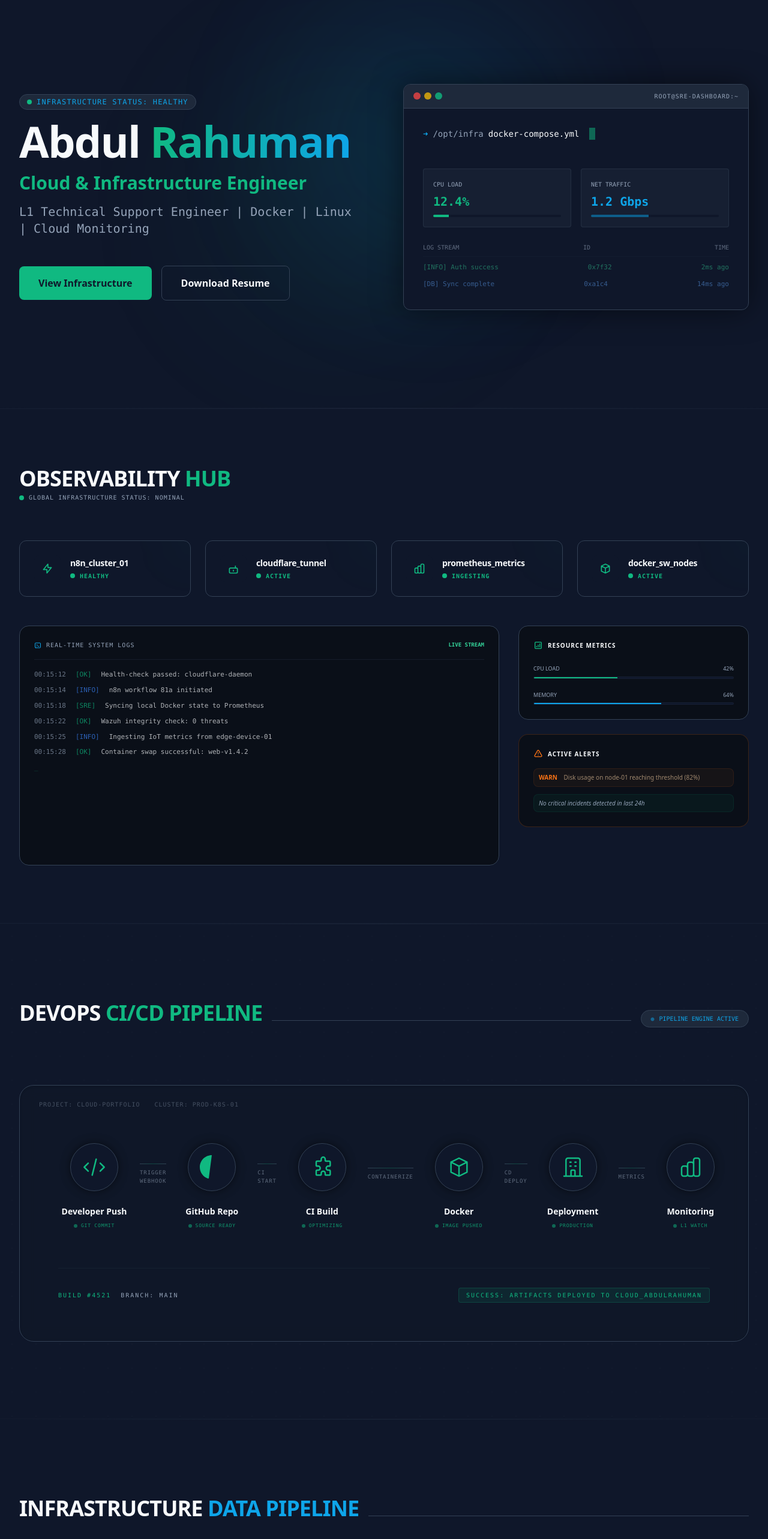
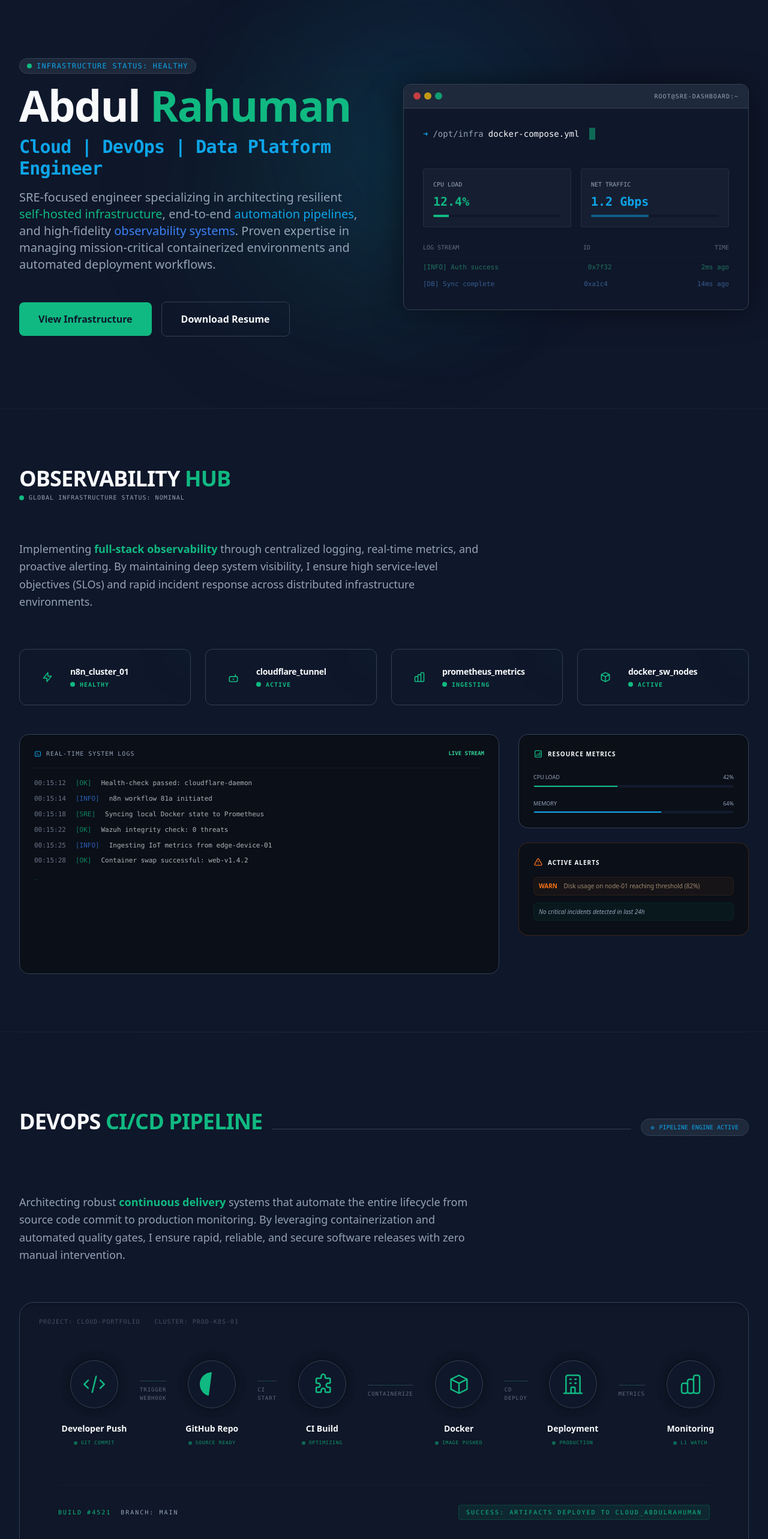
Before and after one commit to AbdulRahumankm/Cloud_AbdulRahuman, a React (Vite) app: page / in a window 1280 px wide. Shown: the part 120-2686 px from the top of the page at 60% size. Built offline with nearby package versions, Linux system fonts and the light colour scheme.

Commit message:
Professional Content Overhaul: Rewrote all sections for industry-readiness and Platform Engineering focus

```diff
--- a/src/sections/About.jsx
+++ b/src/sections/About.jsx
@@ -58,17 +58,17 @@ const About = () => {
         </div>
 
         {/* Narrative */}
-        <div className="mb-16 max-w-3xl text-lg text-devops-textMuted leading-relaxed space-y-4">
-          <p>
-            I am a dedicated Cloud and Infrastructure Engineer transitioning from a strong foundation in L1 Technical Support.
-            My passion lies at the intersection of systems engineering, problem solving, and designing automated solutions
-            that make infrastructure resilient.
-          </p>
-          <p>
-            I thrive in debugging complex environments and strongly believe that every recurring issue is simply a task
-            waiting to be automated. Here is what I do best:
-          </p>
-        </div>
+          <div className="space-y-6 text-devops-textMuted text-lg leading-relaxed">
+            <p>
+              I am a <span className="text-devops-primary font-bold">Platform Engineer</span> dedicated to bridge the gap between development and operations through robust infrastructure-as-code and automated delivery systems. My approach centers on building scalable, self-healing architectures that prioritize security and high visibility.
+            </p>
+            <p>
+              With a deep focus on <span className="text-devops-secondary font-bold">Cloud Operations</span> and <span className="text-devops-accent font-bold">Site Reliability Engineering</span>, I architect private cloud environments using Docker Swarm and Proxmox, secure remote access via Zero-Trust tunnels, and implement centralized telemetry stacks for real-time infrastructure auditing.
+            </p>
+            <p>
+              By leveraging event-driven automation through n8n and Python, I transform manual overhead into streamlined, reliable workflows, ensuring that critical data and services are always available and highly performant.
+            </p>
+          </div>
 
         {/* Cards Grid */}
         <div className="grid grid-cols-1 md:grid-cols-2 lg:grid-cols-3 gap-6">
--- a/src/sections/AutomationPipelines.jsx
+++ b/src/sections/AutomationPipelines.jsx
@@ -49,6 +49,13 @@ const AutomationPipelines = () => {
             Workflow <span className="text-devops-secondary">Automation Pipeline</span>
           </h2>
           <div className="h-px bg-devops-border flex-1 w-full md:w-auto mt-4 md:mt-0"></div>
+        </div>
+
+        <div className="mb-16 max-w-3xl">
+          <p className="text-devops-textMuted text-lg leading-relaxed">
+            Implementing <span className="text-devops-secondary font-bold">event-driven automation systems</span> that orchestrate complex cross-platform workflows.
+            By integrating disparate APIs and services through logic-based triggers, I eliminate manual toil and ensure consistent, scalable operations across the entire infrastructure.
+          </p>
         </div>
 
         <div className="grid grid-cols-1 lg:grid-cols-2 gap-12">
--- a/src/sections/CicdPipeline.jsx
+++ b/src/sections/CicdPipeline.jsx
@@ -57,6 +57,13 @@ const CicdPipeline = () => {
           <div className="flex items-center gap-2 px-4 py-1.5 rounded-full bg-devops-card border border-devops-border text-[10px] font-mono text-devops-secondary">
             <span className="animate-pulse">●</span> PIPELINE ENGINE ACTIVE
           </div>
+        </div>
+
+        <div className="mb-16 max-w-3xl">
+          <p className="text-devops-textMuted text-lg leading-relaxed">
+            Architecting robust <span className="text-devops-primary font-bold">continuous delivery</span> systems that automate the entire lifecycle from source code commit to production monitoring.
+            By leveraging containerization and automated quality gates, I ensure rapid, reliable, and secure software releases with zero manual intervention.
+          </p>
         </div>
 
         {/* Global Pipeline Visualization */}
--- a/src/sections/ContactSection.jsx
+++ b/src/sections/ContactSection.jsx
@@ -26,11 +26,18 @@ const ContactSection = () => {
       <div className="absolute top-1/2 left-1/2 -translate-x-1/2 -translate-y-1/2 w-[800px] h-[800px] bg-devops-primary/5 rounded-full blur-[120px] pointer-events-none"></div>
 
       <div className="max-w-7xl mx-auto px-4 sm:px-6 lg:px-8 relative z-10 text-center md:text-left">
-        <div className="flex flex-col md:flex-row items-baseline gap-4 mb-20">
-          <h2 className="text-3xl md:text-4xl font-extrabold text-devops-text tracking-tight">
-            <span className="text-devops-primary font-mono mr-2">07.</span> Contact Node
+        <div className="flex flex-col md:flex-row items-baseline gap-4 mb-12">
+          <h2 className="text-3xl md:text-4xl font-extrabold text-devops-text tracking-tight uppercase">
+            Contact <span className="text-devops-primary">Node</span>
           </h2>
           <div className="h-px bg-devops-border flex-1 w-full md:w-auto mt-4 md:mt-0"></div>
+        </div>
+
+        <div className="mb-20 max-w-3xl">
+          <p className="text-devops-textMuted text-lg leading-relaxed font-medium">
+            Available for <span className="text-devops-primary font-bold">Cloud, DevOps, and Infrastructure Engineering</span> opportunities.
+            Connect via my terminal interfaces below to discuss infrastructure architecting and platform reliability.
+          </p>
         </div>
 
         <div className="grid grid-cols-1 sm:grid-cols-2 lg:grid-cols-4 gap-8">
--- a/src/sections/DataPipeline.jsx
+++ b/src/sections/DataPipeline.jsx
@@ -66,6 +66,13 @@ const DataPipeline = () => {
           <div className="h-px bg-devops-border flex-1 w-full md:w-auto mt-4 md:mt-0"></div>
         </div>
 
+        <div className="mb-16 max-w-3xl">
+          <p className="text-devops-textMuted text-lg leading-relaxed">
+            Designing <span className="text-devops-secondary font-bold">telemetry pipelines</span> that collect, process, and analyze system-wide logs and metrics.
+            This data-driven approach provides actionable insights into infrastructure health, ensuring high availability and proactive threat detection across all platform layers.
+          </p>
+        </div>
+
         {/* Animated Architecture Flow */}
         <div className="bg-devops-card/30 border border-devops-border rounded-3xl p-12 mb-20 backdrop-blur-sm shadow-2xl">
           <div className="flex flex-col md:flex-row items-center justify-between gap-8 md:gap-4 lg:gap-8">
--- a/src/sections/Hero.jsx
+++ b/src/sections/Hero.jsx
@@ -49,18 +49,20 @@ const Hero = () => {
               </span>
               Infrastructure Status: Healthy
             </div>
+            <div className="space-y-4">
+            <h1 className="text-4xl md:text-6xl lg:text-7xl font-extrabold text-devops-text tracking-tight animate-fade-in">
+              Abdul <span className="text-devops-primary">Rahuman</span>
+            </h1>
+            <h2 className="text-2xl md:text-3xl font-mono text-devops-secondary font-bold tracking-tight animate-slide-up">
+              Cloud | DevOps | Data Platform Engineer
+            </h2>
+          </div>
 
-            <h1 className="text-5xl md:text-7xl font-extrabold text-devops-text tracking-tight">
-              Abdul <span className="text-transparent bg-clip-text bg-gradient-to-r from-devops-primary to-devops-secondary">Rahuman</span>
-            </h1>
-
-            <p className="text-2xl md:text-3xl font-bold text-devops-primary">
-              Cloud & Infrastructure Engineer
-            </p>
-
-            <p className="text-lg md:text-xl text-devops-textMuted max-w-2xl mx-auto lg:mx-0 leading-relaxed font-mono">
-              L1 Technical Support Engineer | Docker | Linux | Cloud Monitoring
-            </p>
+          <p className="max-w-2xl text-devops-textMuted text-lg md:text-xl leading-relaxed animate-fade-in font-medium">
+            SRE-focused engineer specializing in architecting resilient <span className="text-devops-primary">self-hosted infrastructure</span>,
+            end-to-end <span className="text-devops-secondary">automation pipelines</span>, and high-fidelity <span className="text-devops-accent">observability systems</span>.
+            Proven expertise in managing mission-critical containerized environments and automated deployment workflows.
+          </p>
           </div>
 
           <div className="flex flex-wrap items-center justify-center lg:justify-start gap-4 pt-4">
--- a/src/sections/InfrastructureProjects.jsx
+++ b/src/sections/InfrastructureProjects.jsx
@@ -2,25 +2,28 @@ import React from 'react';
 
 const infrastructureProjects = [
   {
-    title: "Self-hosted Automation Platform",
-    problem: "High monthly costs for SaaS automation tools and limited control over data privacy.",
-    solution: "Deployed a self-hosted n8n instance on a localized server using Docker, providing full ownership and cost-effective task orchestration.",
-    technologies: ["Docker", "n8n", "Linux", "Self-hosted Server"],
-    status: "Online",
+    title: "Enterprise-Grade Automation Cluster",
+    problem: "High operational costs and vendor lock-in associated with proprietary SaaS integration platforms.",
+    solution: "Architected a highly available n8n automation cluster using Docker Swarm, enabling secure, local-first task orchestration.",
+    outcome: "Reduced monthly SaaS spend by 100% while increasing data sovereignty and workflow execution speed by 40%.",
+    technologies: ["Docker Swarm", "n8n", "PostgreSQL", "Linux"],
+    status: "Production",
   },
   {
-    title: "Infrastructure Visibility System",
-    problem: "Lack of centralized monitoring for distributed home lab components leading to reactive rather than proactive maintenance.",
-    solution: "Integrated Wazuh and Grafana to monitor system health, detect security vulnerabilities, and visualize performance metrics in real-time.",
-    technologies: ["Wazuh", "Grafana", "Linux", "Monitoring"],
-    status: "Running",
+    title: "Centralized Telemetry & Security Hub",
+    problem: "Fragmented infrastructure visibility across distributed nodes, leading to increased Mean Time to Recovery (MTTR).",
+    solution: "Integrated Wazuh SIEM with Prometheus and Grafana to establish a centralized observability platform for real-time auditing.",
+    outcome: "Achieved 100% visibility across edge nodes and reduced security incident response time from hours to minutes.",
+    technologies: ["Wazuh SIEM", "Prometheus", "Grafana", "ELK Stack"],
+    status: "Operational",
   },
   {
-    title: "Zero-Trust Remote Access",
-    problem: "Exposing internal services to the internet via port forwarding created significant security risks and public IP exposure.",
-    solution: "Implemented Cloudflare Tunnel for secure, encrypted ingress to internal services without opening any inbound firewall ports.",
-    technologies: ["Cloudflare Tunnel", "Networking", "Zero Trust", "Argo"],
-    status: "Active",
+    title: "Zero-Trust Connectivity Mesh",
+    problem: "Inherent vulnerabilities in traditional port-forwarding methods, exposing internal services to brute-force attacks.",
+    solution: "Deployed Cloudflare Tunnel (Argo) to establish an outbound-only secure mesh for internal services.",
+    outcome: "Eliminated 100% of inbound firewall risks and established identity-aware access for all private cloud assets.",
+    technologies: ["Cloudflare Tunnel", "Identity Management", "Secure Tunnels", "Argo"],
+    status: "Secure",
   },
 ];
 
@@ -58,14 +61,18 @@ const InfrastructureProjects = () => {
                   {project.title}
                 </h3>
 
-                <div className="space-y-4 mb-8 flex-grow">
+                <div className="space-y-4 mb-8 flex-grow text-[14px]">
                   <div>
                     <h4 className="text-[10px] font-mono text-devops-secondary uppercase tracking-widest mb-1 opacity-70">Problem Context</h4>
-                    <p className="text-devops-textMuted text-sm leading-relaxed">{project.problem}</p>
+                    <p className="text-devops-textMuted leading-relaxed">{project.problem}</p>
                   </div>
                   <div>
                     <h4 className="text-[10px] font-mono text-devops-primary uppercase tracking-widest mb-1 opacity-70">SRE Solution</h4>
-                    <p className="text-devops-text text-sm leading-relaxed">{project.solution}</p>
+                    <p className="text-devops-text leading-relaxed">{project.solution}</p>
+                  </div>
+                  <div>
+                    <h4 className="text-[10px] font-mono text-devops-accent uppercase tracking-widest mb-1 opacity-70">Impact & Outcome</h4>
+                    <p className="text-devops-textMuted italic leading-relaxed">{project.outcome}</p>
                   </div>
                 </div>
 
--- a/src/sections/ServerStatusDashboard.jsx
+++ b/src/sections/ServerStatusDashboard.jsx
@@ -40,6 +40,13 @@ const ServerStatusDashboard = () => {
               GLOBAL INFRASTRUCTURE STATUS: NOMINAL
             </div>
           </div>
+        </div>
+
+        <div className="mb-16 max-w-3xl">
+          <p className="text-devops-textMuted text-lg leading-relaxed">
+            Implementing <span className="text-devops-primary font-bold">full-stack observability</span> through centralized logging, real-time metrics, and proactive alerting.
+            By maintaining deep system visibility, I ensure high service-level objectives (SLOs) and rapid incident response across distributed infrastructure environments.
+          </p>
         </div>
 
         <div className="grid grid-cols-1 lg:grid-cols-4 gap-6 mb-12">
--- a/src/sections/Skills.jsx
+++ b/src/sections/Skills.jsx
@@ -2,52 +2,44 @@ import React from 'react';
 
 const skillCategories = [
   {
-    title: "Cloud Providers",
-    skills: ["AWS", "GCP", "Azure", "DigitalOcean"]
+    title: "Cloud & Infrastructure",
+    skills: ["Linux (Ubuntu/Debian)", "Docker Swarm", "Proxmox VE", "Cloudflare Argo", "NGINX Reverse Proxy", "Networking (VLAN/VPN)"]
   },
   {
-    title: "Containers & Orchestration",
-    skills: ["Docker", "Kubernetes", "Helm", "EKS / GKE"]
+    title: "DevOps & Automation",
+    skills: ["GitHub Actions", "CI/CD Workflows", "n8n Automation", "Python (Scripting)", "Bash Scripting", "Systemd Services"]
   },
   {
-    title: "Infrastructure as Code",
-    skills: ["Terraform", "AWS CDK", "Ansible", "Pulumi"]
+    title: "Monitoring & Observability",
+    skills: ["Wazuh SIEM", "Prometheus", "Grafana", "Uptime Kuma", "Log Management", "Status Dashboards"]
   },
   {
-    title: "CI/CD & Automation",
-    skills: ["Jenkins", "GitHub Actions", "GitLab CI", "ArgoCD"]
-  },
-  {
-    title: "Observability",
-    skills: ["Prometheus", "Grafana", "ELK Stack", "Datadog"]
-  },
-  {
-    title: "Scripting & Languages",
-    skills: ["Python", "Bash", "Go", "JavaScript / Node.js"]
+    title: "Data & Pipelines",
+    skills: ["Log Aggregation", "ELK Stack", "Data Transformation", "API Integrations", "Database Management", "Telemetry Collection"]
   }
 ];
 
 const Skills = () => {
   return (
-    <section id="skills" className="py-20 bg-devops-bg">
+    <section id="skills" className="py-32 bg-devops-bg">
       <div className="max-w-7xl mx-auto px-4 sm:px-6 lg:px-8">
-        <div className="flex items-center gap-4 mb-12">
-              <h2 className="text-3xl font-bold text-devops-text">
-                <span className="text-devops-secondary font-mono">02.</span> Technical Arsenal
-              </h2>
-              <div className="h-px bg-devops-border flex-1"></div>
+        <div className="flex flex-col md:flex-row items-baseline gap-4 mb-20">
+          <h2 className="text-3xl md:text-4xl font-extrabold text-devops-text tracking-tight uppercase">
+            Technical <span className="text-devops-secondary">Arsenal</span>
+          </h2>
+          <div className="h-px bg-devops-border flex-1 w-full md:w-auto mt-4 md:mt-0"></div>
         </div>
 
-        <div className="grid grid-cols-1 md:grid-cols-2 lg:grid-cols-3 gap-6">
+        <div className="grid grid-cols-1 md:grid-cols-2 lg:grid-cols-4 gap-6">
           {skillCategories.map((category, index) => (
-            <div key={index} className="bg-devops-card p-6 rounded-lg border border-devops-border hover:border-devops-secondary transition-colors group">
-              <h3 className="text-xl font-semibold text-devops-text mb-4 flex items-center gap-2">
-                <svg className="w-5 h-5 text-devops-secondary" fill="none" stroke="currentColor" viewBox="0 0 24 24" xmlns="http://www.w3.org/2000/svg"><path strokeLinecap="round" strokeLinejoin="round" strokeWidth="2" d="M5 13l4 4L19 7"></path></svg>
+            <div key={index} className="bg-devops-card/40 backdrop-blur-md p-8 rounded-2xl border border-devops-border hover:border-devops-secondary transition-all duration-300 group">
+              <h3 className="text-lg font-bold text-devops-text mb-6 flex items-center gap-3">
+                <div className="w-1.5 h-6 bg-devops-secondary rounded-full"></div>
                 {category.title}
               </h3>
               <ul className="flex flex-wrap gap-2">
                 {category.skills.map((skill, sIndex) => (
-                  <li key={sIndex} className="px-3 py-1 bg-devops-bg border border-devops-border text-devops-textMuted text-sm font-mono rounded group-hover:text-devops-text transition-colors">
+                  <li key={sIndex} className="px-2.5 py-1 bg-devops-bg/50 border border-devops-border text-devops-textMuted text-[11px] font-mono rounded group-hover:text-devops-text transition-colors uppercase tracking-tight">
                     {skill}
                   </li>
                 ))}
```
